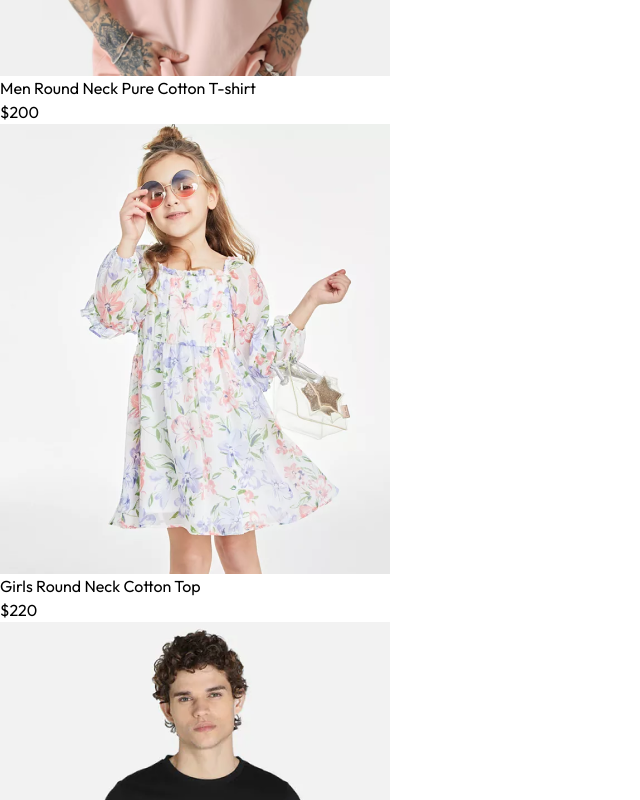
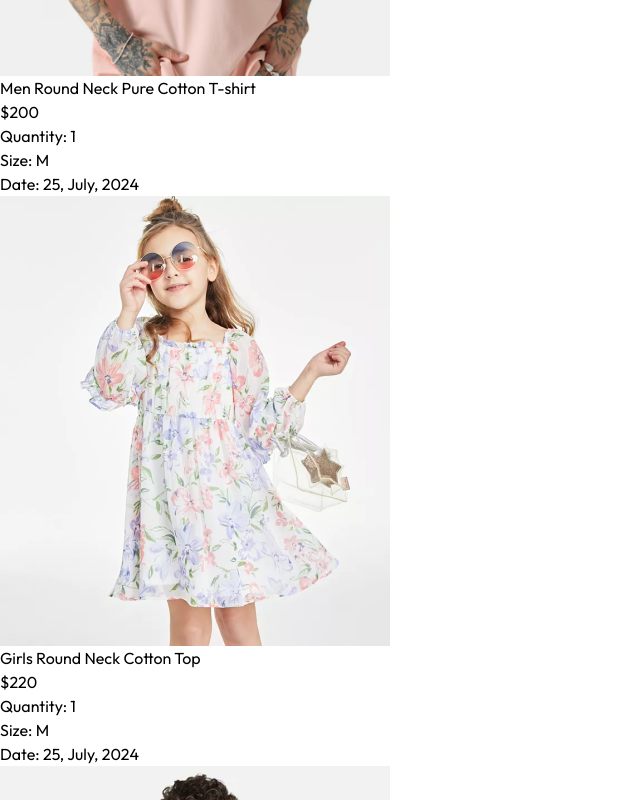
Before and after one commit to GhMamadreza84/E-Commerce-Shop-Front, a React (Vite) app: page /orders in a window 1280 px wide. Shown: the part 920-1720 px from the top of the page, without its empty margins (0-640 px from the left). Built offline with nearby package versions, Linux system fonts and the light colour scheme.

Commit message:
i now show static product in order page

```diff
--- a/src/pages/Orders.jsx
+++ b/src/pages/Orders.jsx
@@ -21,13 +21,16 @@ const Orders = () => {
               <div className="">
                 <p className="font-medium sm:text-base">{item.name}</p>
                 <div className="flex items-center gap-3 mt-2 text-base text-gray-700">
-                  <p className="">
+                  <p className="text-lg ">
                     {currency}
                     {item.price}
                   </p>
-                  <p className=""></p>
-                  <p className=""></p>
+                  <p className="">Quantity: 1</p>
+                  <p className="">Size: M</p>
                 </div>
+                <p className="mt-2">
+                  Date: <span className="text-gray-400">25, July, 2024</span>
+                </p>
               </div>
             </div>
           </div>
```
